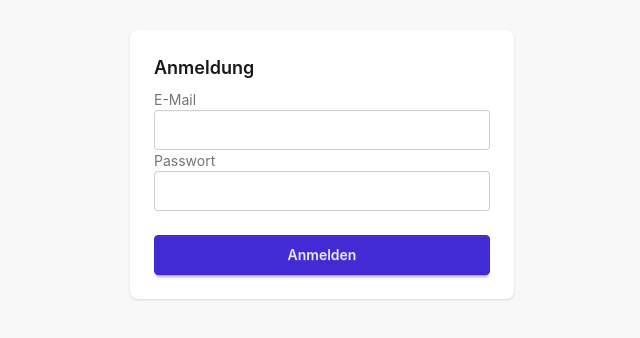
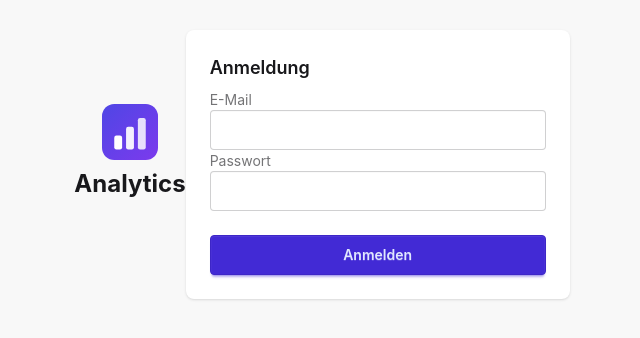
Before and after one commit to reisi007/analytics, a React (Vite) app in the folder dashboard/: page /login in a window 1280 px wide. Shown: the part 236-574 px from the top of the page, without its empty margins (318-958 px from the left). Built offline with nearby package versions, Linux system fonts and the light colour scheme.

Commit message:
feat(dashboard): show brand logo on login page

```diff
--- a/dashboard/src/pages/LoginPage.tsx
+++ b/dashboard/src/pages/LoginPage.tsx
@@ -25,6 +25,10 @@ export function LoginPage() {
 
   return (
     <div className="flex min-h-screen items-center justify-center bg-base-200">
+      <div className="flex flex-col items-center gap-2 mb-6">
+        <img src="/favicon.svg" alt="Analytics Logo" className="h-14 w-14 rounded-box" />
+        <span className="text-2xl font-bold">Analytics</span>
+      </div>
       <div className="card w-full max-w-sm bg-base-100 shadow-sm">
         <div className="card-body">
           <h1 className="card-title">Anmeldung</h1>
```
Also changed, not shown: 1 other file (tests, documents, lock files or other folders).
